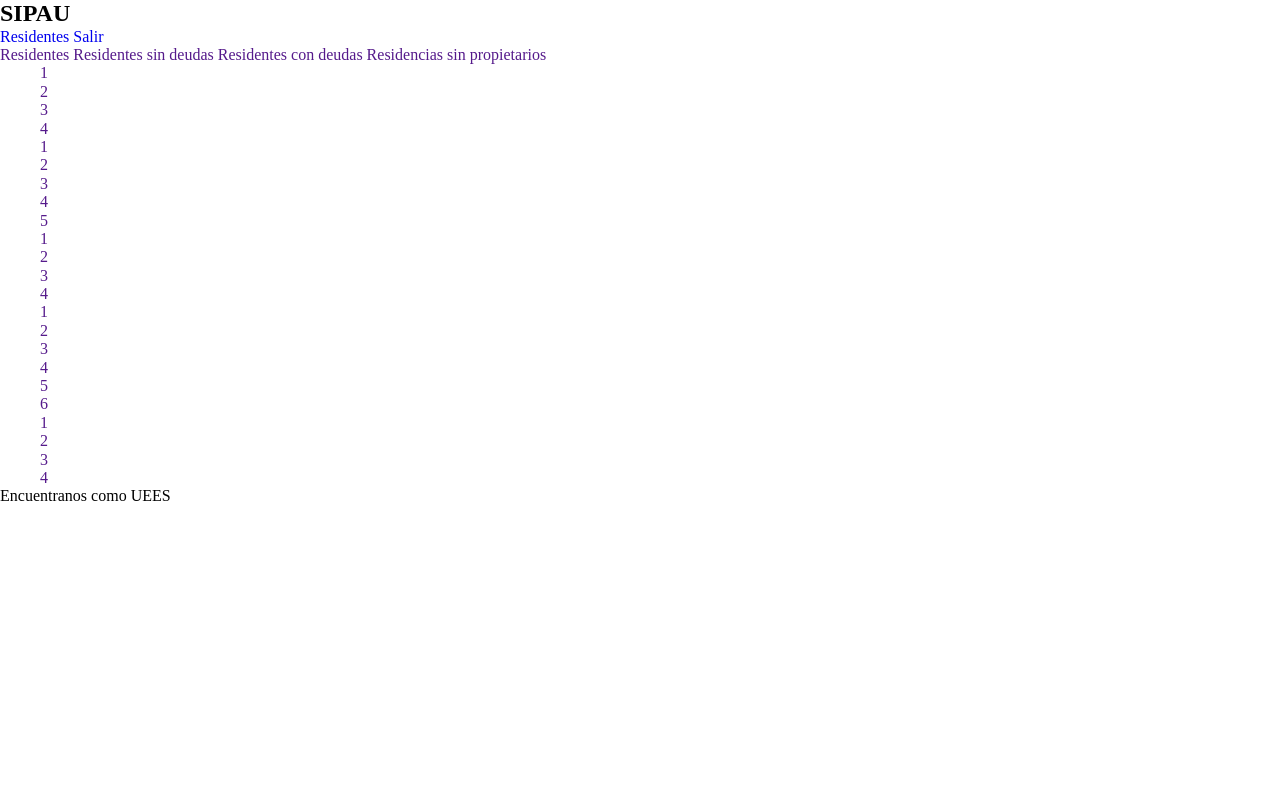
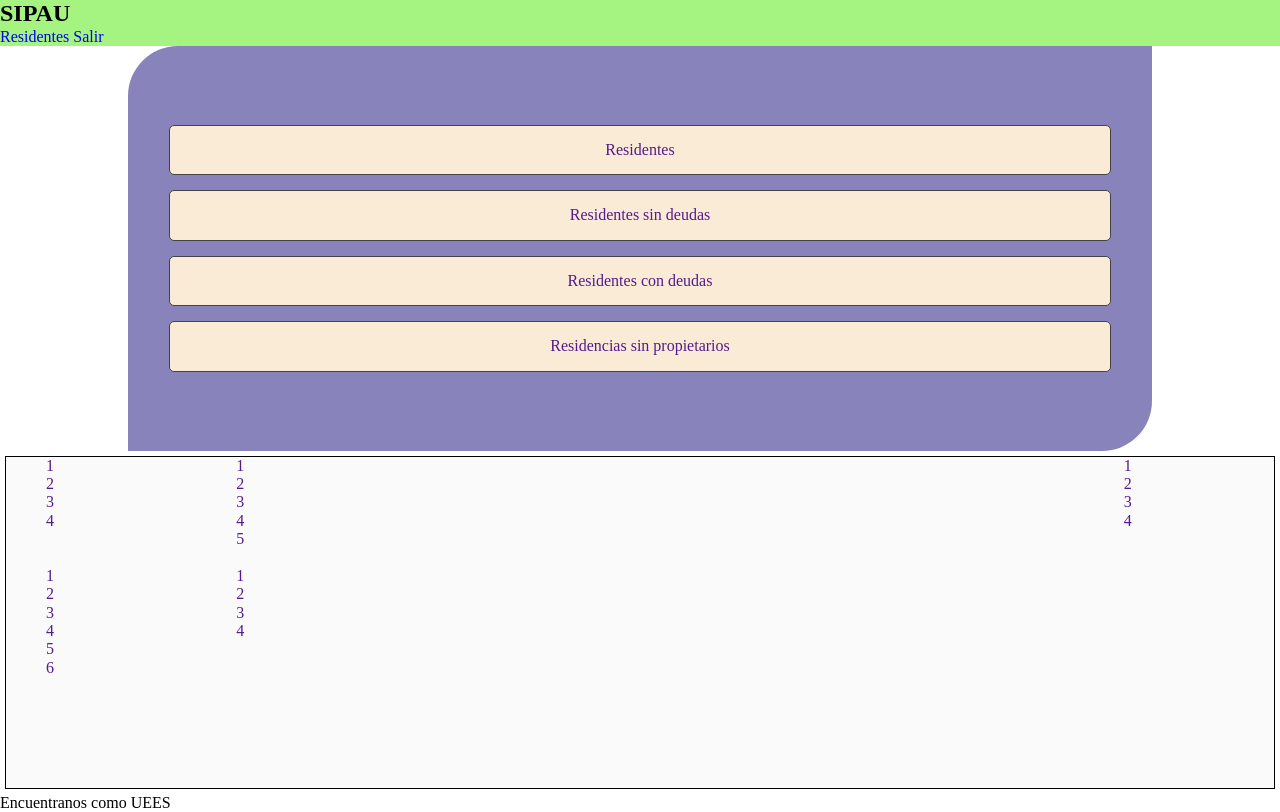
Before and after one commit to joselalangui/Proyecto-de-Desarrollo-Web, a website: page administrador.html in a window 1280 px wide. Drawn offline with nearby package versions, Linux system fonts and the light colour scheme.

Commit message:
Update administrador.css
Creación de .admin_section:  Creación de la grilla y color de fondo del navegador

Creación de .admin_aside a: Configuración del marger del padding, ancho del espacio del aside

```diff
--- a/administrador.css
+++ b/administrador.css
@@ -6,3 +6,33 @@
 .admin_contenedor {
     height: 100vh;
 }
+
+.admin_section {
+    border: 1px solid black;
+    display: grid;
+    grid-template-columns: 15% 70% 15%;
+    grid-template-rows: repeat(3,1fr);
+    background-color: rgb(250, 250, 250);
+    margin: 5px;
+}
+.admin_navegador {
+    background-color: rgba(101, 235, 39, 0.582);
+}
+
+
+.admin_aside a {
+    display: block;
+    text-align: center;
+    margin: 15px 4%;
+    padding: 15px 5px;
+    border: 1px solid #444;
+    border-radius: 5px;
+    background-color: antiquewhite;
+}
+.admin_aside {
+    width: 80%;
+    padding: 5% 0;
+    margin: auto;
+    background:rgb(136, 132, 187);
+    border-radius: 50px 0;
+}
```
